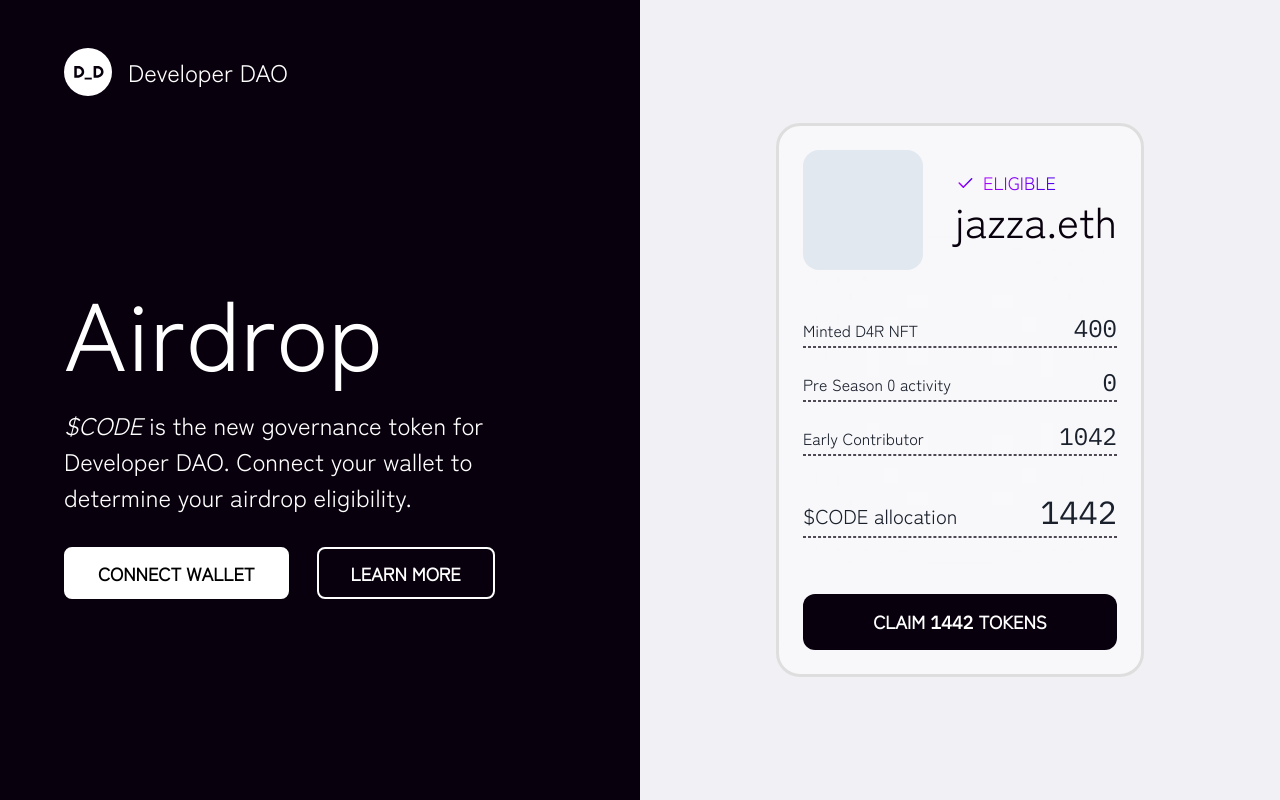
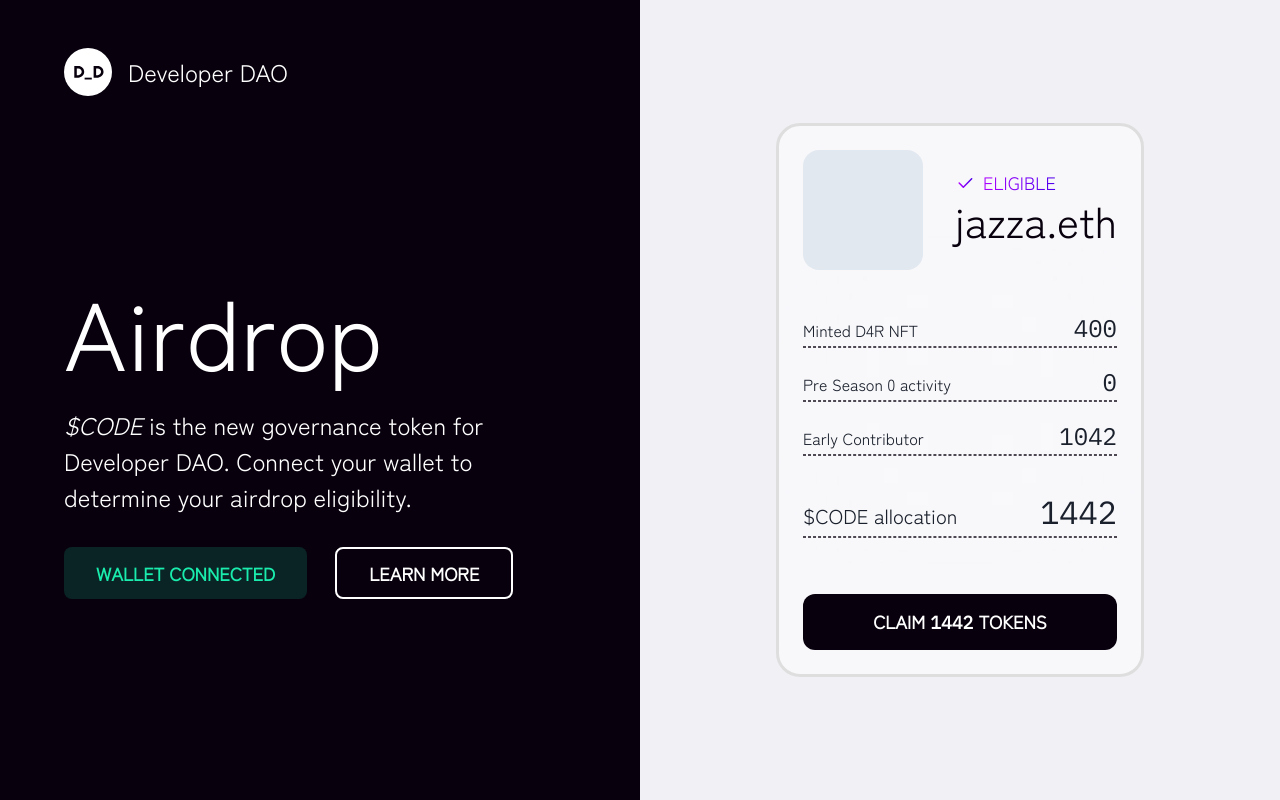
Before and after one commit to 7i7o/code-claim-site, a Next.js app in the folder packages/next-app/: page / in a window 1280 px wide. Built offline with nearby package versions, Linux system fonts and the light colour scheme.

Commit message:
Add isConnected state

```diff
--- a/packages/next-app/src/components/MainBox.tsx
+++ b/packages/next-app/src/components/MainBox.tsx
@@ -2,12 +2,14 @@
 
 import { Button } from "components/Button";
 
-// TODO: add state isConnected (switch button when true)
-export const MainBox = () => {
+interface MainBoxProps {
+  isConnected: boolean;
+}
+
+export const MainBox = ({ isConnected }: MainBoxProps) => {
   const primaryButtonProps = {
     w: "100%",
   };
-  const learnMoreButtonProps = {};
   return (
     <Box my={["24px", "0"]} w="100%">
       <Heading
@@ -31,11 +33,28 @@
       </Text>
       <Flex direction={["column", "row"]}>
         <Box mb={["4", "0"]} mr={["0", "7"]} w={["100%", "inherit"]}>
-          <Button
-            primary={true}
-            label="CONNECT WALLET"
-            {...primaryButtonProps}
-          />
+          {isConnected ? (
+            <Box w="100%" aling="center">
+              <Text
+                background="rgba(26, 236, 173, 0.15)"
+                borderRadius={8}
+                color="#1AECAD"
+                fontSize={["16px", "18px"]}
+                fontWeight="900"
+                height="52px"
+                padding={["13px 4rem", "13px 2rem"]}
+                w="100%"
+              >
+                WALLET CONNECTED
+              </Text>
+            </Box>
+          ) : (
+            <Button
+              primary={true}
+              label="CONNECT WALLET"
+              {...primaryButtonProps}
+            />
+          )}
         </Box>
         <Button label="LEARN MORE" />
       </Flex>
--- a/packages/next-app/src/pages/index.tsx
+++ b/packages/next-app/src/pages/index.tsx
@@ -15,6 +15,7 @@
 
 const Home: NextPage = () => {
   const [claimPeriodEnds, setClaimPeriodEnds] = useState(0);
+  const isConnected = true;
 
   const claimCardData: ClaimCardData = {
     state: ClaimCardState.unclaimed,
@@ -65,7 +66,7 @@
           <Box mt={["32px", "48px"]} mb="22vh">
             <Logo />
           </Box>
-          <MainBox />
+          <MainBox isConnected={isConnected} />
         </Box>
         <Flex
           w={{ base: "100vw", lg: "50vw" }}
```
